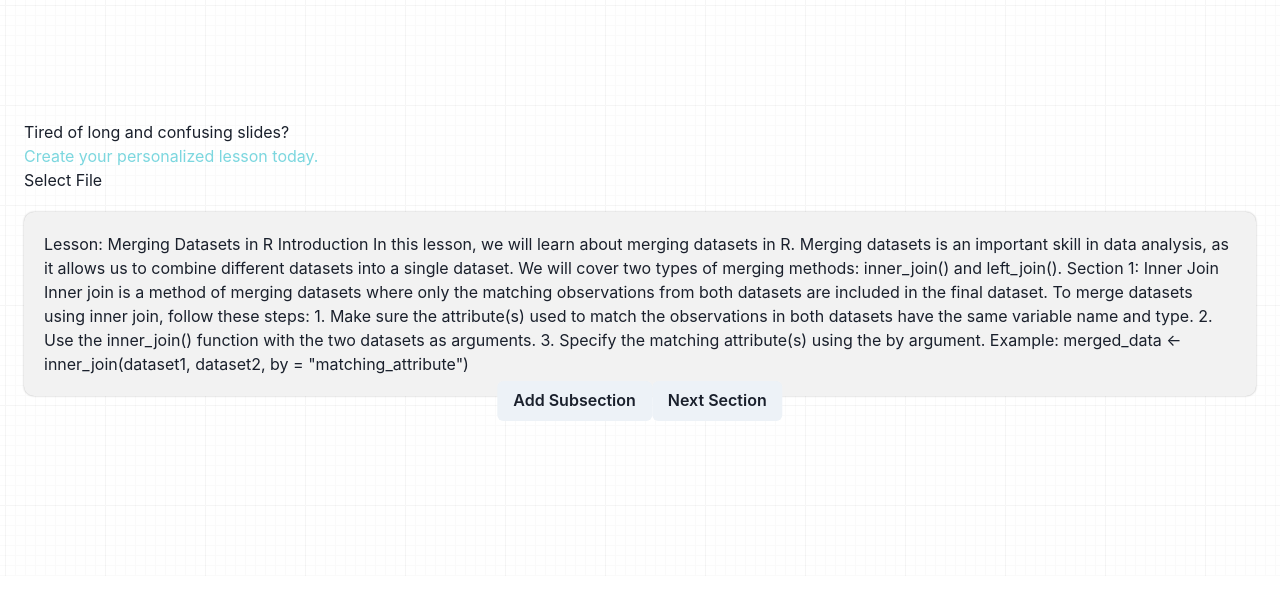
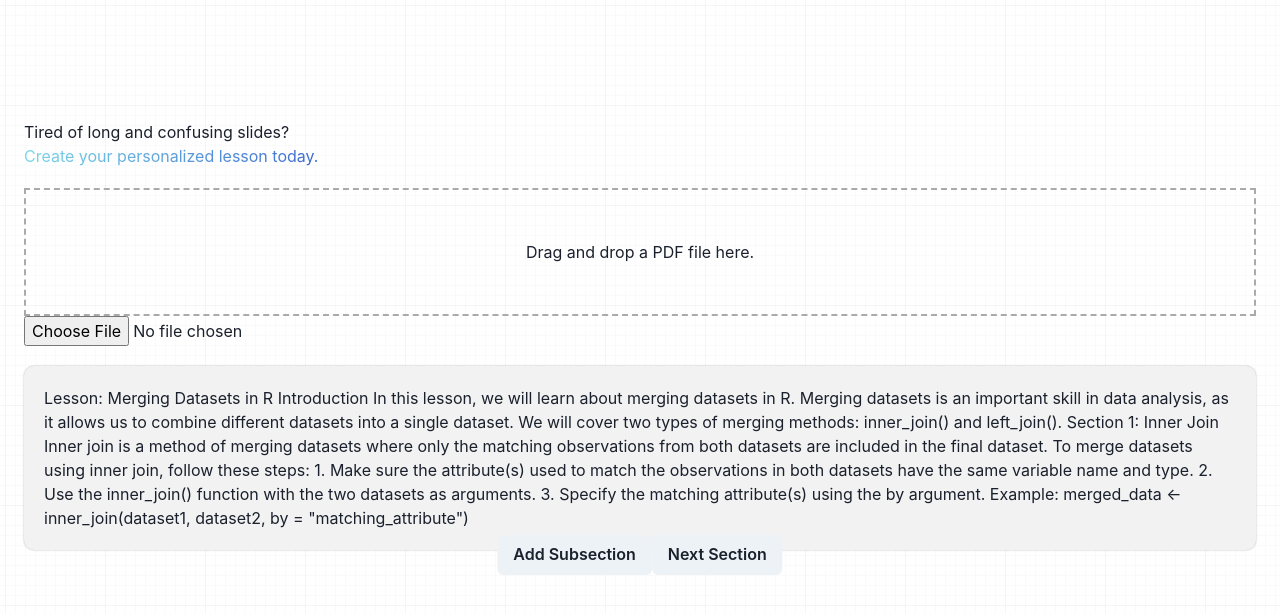
Before and after one commit to myung03/StormHacks-2023, a React (Vite) app in the folder vite-project/: page / in a window 1280 px wide. Shown: the top 614 px of the page. Built offline with nearby package versions, Linux system fonts and the light colour scheme.

Commit message:
completed submit pdf section

```diff
--- a/vite-project/src/App.css
+++ b/vite-project/src/App.css
@@ -23,10 +23,24 @@
 }
 
 .gradient {
-color: rgb(124,215,223);
-color: linear-gradient(90deg, rgba(124,215,223,1) 13%, rgba(208,255,214,1) 70%);
+  background: #7CD7E9;
+  background: linear-gradient(to right, #7CD7E9 0%, #3E6ACF 100%);
+  -webkit-background-clip: text;
+  -webkit-text-fill-color: transparent;
+
 }
 
 .input {
   border-style: none;
 }
+
+.file-drop-area {
+  border: 2px dashed #aaa;
+  padding: 50px; /* Adjust the padding to increase the area size */
+  text-align: center;
+  cursor: pointer;
+}
+
+.file-drop-area-active {
+  background-color: #f9f9f9;
+}
--- a/vite-project/src/App.jsx
+++ b/vite-project/src/App.jsx
@@ -1,5 +1,5 @@
 import { Button } from '@chakra-ui/react'
-import React, { useEffect, useState } from 'react';
+import React, { useEffect, useState, useRef } from 'react';
 import Sec from './components/Sec';
 import Stack from './components/Stack';
 import './App.css'
@@ -8,6 +8,7 @@ function App() {
   const [sections, setSections] = useState([]);
   const [currentSection, setCurrentSection] = useState(0);  // Added this line
   const [selectedFile, setSelectedFile] = useState(null);
+  const inputFile = useRef(null);
   useEffect(() => {
     // Using fetch to get the data from your server/file.
     fetch('http://localhost:5173/lessoncontentgeneration/generatedlessoncontent.txt')
@@ -23,16 +24,28 @@ function App() {
     setCurrentSection(currentSection + 1);
   }
 
+  const onButtonClick = () => {
+    // `current` points to the mounted file input element
+    inputFile.current.click();
+  };
 
+    const handleFileUpload = (file) => {
+    setSelectedFile(file);
+    // Do something with the selected file (e.g., send it to the server, process it, etc.)
+  };
 
+  const handleDrop = (event) => {
+    event.preventDefault();
+    const file = event.dataTransfer.files[0];
+    handleFileUpload(file);
+  };
 
-    const handleFileUpload = (event) => {
-      const file = event.target.files[0];
-      setSelectedFile(file);
-      // Do something with the selected file (e.g., send it to the server, process it, etc.)
-    };
+  const handleDragOver = (event) => {
+    event.preventDefault();
+  };
 
-  const handleClearFile = () => {
+  const handleClearFile = (event) => {
+     event.preventDefault(); // Prevent the default button behavior
     setSelectedFile(null);
   };
 
@@ -45,23 +58,34 @@ function App() {
             Tired of long and confusing slides? <br></br>
             <span className='gradient'>Create your personalized lesson today.</span>
           </h1>
-          <div className="flex flex-col gap-10 justify-center items-center border-solid rounded p-[10rem]">
-      <label htmlFor="file-input" className="file-input-label">
-        {selectedFile ? selectedFile.name : 'Select File'}
-      </label>
+          </div>
+
+          <div className="file-upload">
+      <div
+        className={`file-drop-area ${selectedFile ? 'file-drop-area-active' : ''}`}
+        onDrop={handleDrop}
+        onDragOver={handleDragOver}
+        ref={inputFile}
+        onClick={onButtonClick}
+      >
+        {selectedFile ? (
+          <div>
+            <h3>{selectedFile.name}</h3>
+            <button className="clear-file-button" onClick={handleClearFile}>
+              Clear File
+            </button>
+          </div>
+        ) : (
+          <p>Drag and drop a PDF file here.</p>
+        )}
+      </div>
       <input
-        id="file-input"
         type="file"
         accept=".pdf"
-        onChange={handleFileUpload}
-        style={{ display: 'none' }}
+        ref={inputFile}
+        onChange={(event) => handleFileUpload(event.target.files[0])}
+        className='hidden p-[50px]'
       />
-      {selectedFile && (
-        <button className="ml-10" onClick={handleClearFile}>
-          Clear File
-        </button>
-      )}
-    </div>
     </div>
 
         {sections.slice(0, currentSection + 1).map((section, index) =>
```
